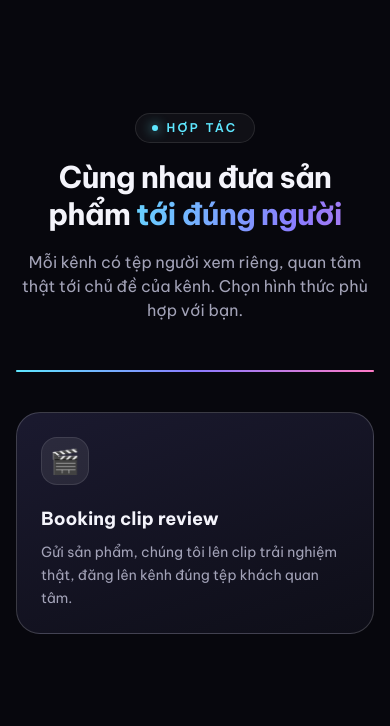
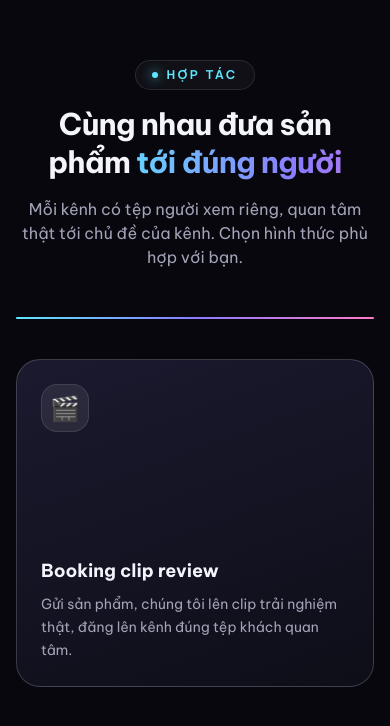
Before and after one commit to ducthai1/affiliate-landing-page, a Next.js app: page / in a window 390 px wide. Shown: the part 3180-3906 px from the top of the page. Built offline with nearby package versions, Linux system fonts and the light colour scheme; no server answers.

Commit message:
fix(mobile): squarer deck cards, shorter pinned run and viewport-stable fixed background

```diff
--- a/src/app/globals.css
+++ b/src/app/globals.css
@@ -87,7 +87,12 @@ body {
 .bg-noise::after {
   content: "";
   position: fixed;
-  inset: 0;
+  /* top/left/right + 100lvh thay cho inset:0 — inset bám viewport ĐỘNG, mỗi lần thanh địa chỉ điện thoại
+     co giãn là lớp phủ cả màn bị vẽ lại → giật khi vuốt. */
+  top: 0;
+  left: 0;
+  right: 0;
+  height: 100lvh;
   pointer-events: none;
   z-index: 60;
   opacity: 0.05;
@@ -350,11 +355,20 @@ html[data-glass-header] .animate-aurora { animation-play-state: paused; }
       }
       .perks-slot[data-edge="first"] { animation-name: perks-none, perks-fade-out; }
       .perks-slot[data-edge="last"] { animation-name: perks-slide-in, perks-none; }
-      /* Chồng bài: thẻ phải ĐẶC — kính trong suốt thì chữ thẻ dưới xuyên qua thẻ đang trượt vào, chồng chữ rối. */
+      .perks-stage { padding-top: 5rem; padding-bottom: 1.5rem; }
+      /* Chồng bài: thẻ phải ĐẶC — kính trong suốt thì chữ thẻ dưới xuyên qua thẻ đang trượt vào, chồng chữ rối.
+         Gần vuông (user 14/10: "chữ nhật ngang quá"), chữ dồn đáy kiểu poster; màn thấp (iPhone SE) thì thấp lại
+         theo 40svh để cả tiêu đề + vạch + thẻ vẫn nằm trong khung ghim. */
       .perks-slot > .glass {
+        display: flex;
+        flex-direction: column;
+        min-height: min(84vw, 22rem, 40svh);
         background: linear-gradient(160deg, color-mix(in oklab, var(--color-ink-2) 88%, var(--color-brand) 12%), var(--color-ink-2));
         border-color: var(--color-line-strong);
       }
+      .perks-slot > .glass > h3 { margin-top: auto; padding-top: 1.25rem; }
+      /* Màn thấp (iPhone SE 667): thẻ thấp thêm để nhãn "HỢP TÁC" không chui dưới header. */
+      @media (max-height: 700px) { .perks-slot > .glass { min-height: min(84vw, 22rem, 34svh); } }
     }
   }
 }
--- a/src/components/motion/AuroraBackground.tsx
+++ b/src/components/motion/AuroraBackground.tsx
@@ -2,16 +2,18 @@ import type { CSSProperties } from "react";
 
 // Đốm màu = radial-gradient tự mềm mép, KHÔNG dùng filter: blur(120px): ba lớp mờ khổng lồ chuyển động
 // liên tục phủ cố định cả màn hình là thứ nặng nhất trang (Mac Retina gấp 4 điểm ảnh → giật/chớp khi cuộn).
+// Kích thước theo viewport LỚN (lvh / lvmax), không theo inset-0 / vmax: trên điện thoại thanh địa chỉ co giãn
+// khi vuốt làm viewport động đổi cao mỗi khung → 3 đốm khổng lồ + lưới phải vẽ lại liên tục → giật.
 const BLOBS: { className: string; color: string; delay: string }[] = [
-  { className: "-left-[10%] -top-[20%] h-[70vmax] w-[70vmax]", color: "var(--color-brand)", delay: "0s" },
-  { className: "-right-[15%] top-[10%] h-[60vmax] w-[60vmax]", color: "var(--color-brand-2)", delay: "-6s" },
-  { className: "bottom-[-25%] left-[25%] h-[65vmax] w-[65vmax]", color: "var(--color-brand-3)", delay: "-12s" },
+  { className: "-left-[10%] -top-[20%] h-[70lvmax] w-[70lvmax]", color: "var(--color-brand)", delay: "0s" },
+  { className: "-right-[15%] top-[10%] h-[60lvmax] w-[60lvmax]", color: "var(--color-brand-2)", delay: "-6s" },
+  { className: "bottom-[-25%] left-[25%] h-[65lvmax] w-[65lvmax]", color: "var(--color-brand-3)", delay: "-12s" },
 ];
 
 /** Nền cực quang: 3 đốm màu trôi chậm + lưới mờ. Thuần CSS, không JS. */
 export function AuroraBackground() {
   return (
-    <div aria-hidden className="pointer-events-none fixed inset-0 -z-10 overflow-hidden">
+    <div aria-hidden className="pointer-events-none fixed inset-x-0 top-0 -z-10 h-[100lvh] overflow-hidden">
       {BLOBS.map((b) => (
         <div
           key={b.delay}
--- a/src/features/landing/landing.const.ts
+++ b/src/features/landing/landing.const.ts
@@ -63,6 +63,7 @@ export const FAQS = [
 export const COLLAB_PIN = {
   desktopRunVh: 200,
   desktopCardsEndPct: 80,
-  mobileStepVh: 70,
-  mobileHoldVh: 30,
+  // Mobile ngắn hơn growx (70/30): ghim 240vh trên điện thoại = vuốt mãi mà nội dung đứng yên → cảm giác ì (14/10).
+  mobileStepVh: 45,
+  mobileHoldVh: 20,
 } as const;
```
